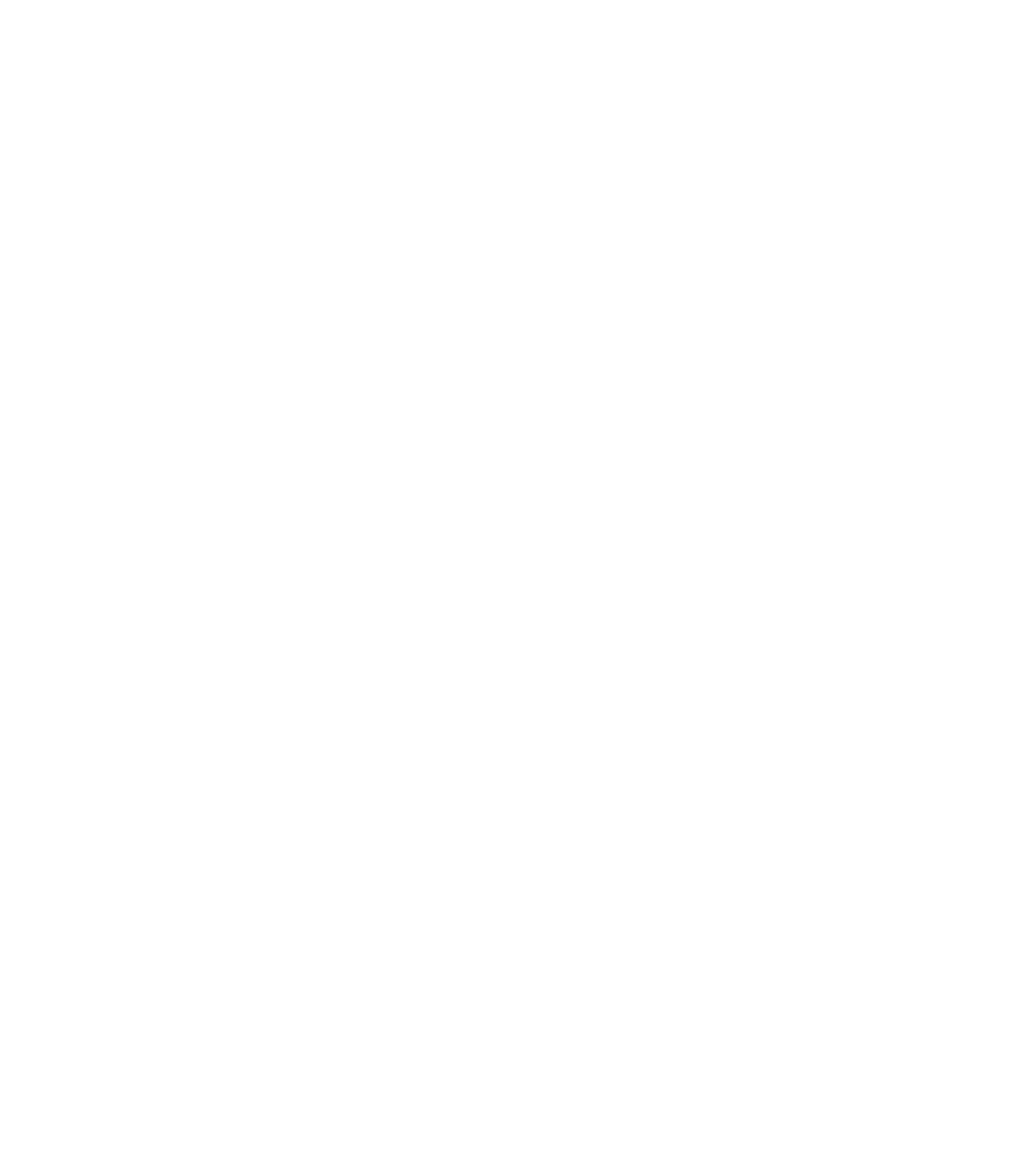
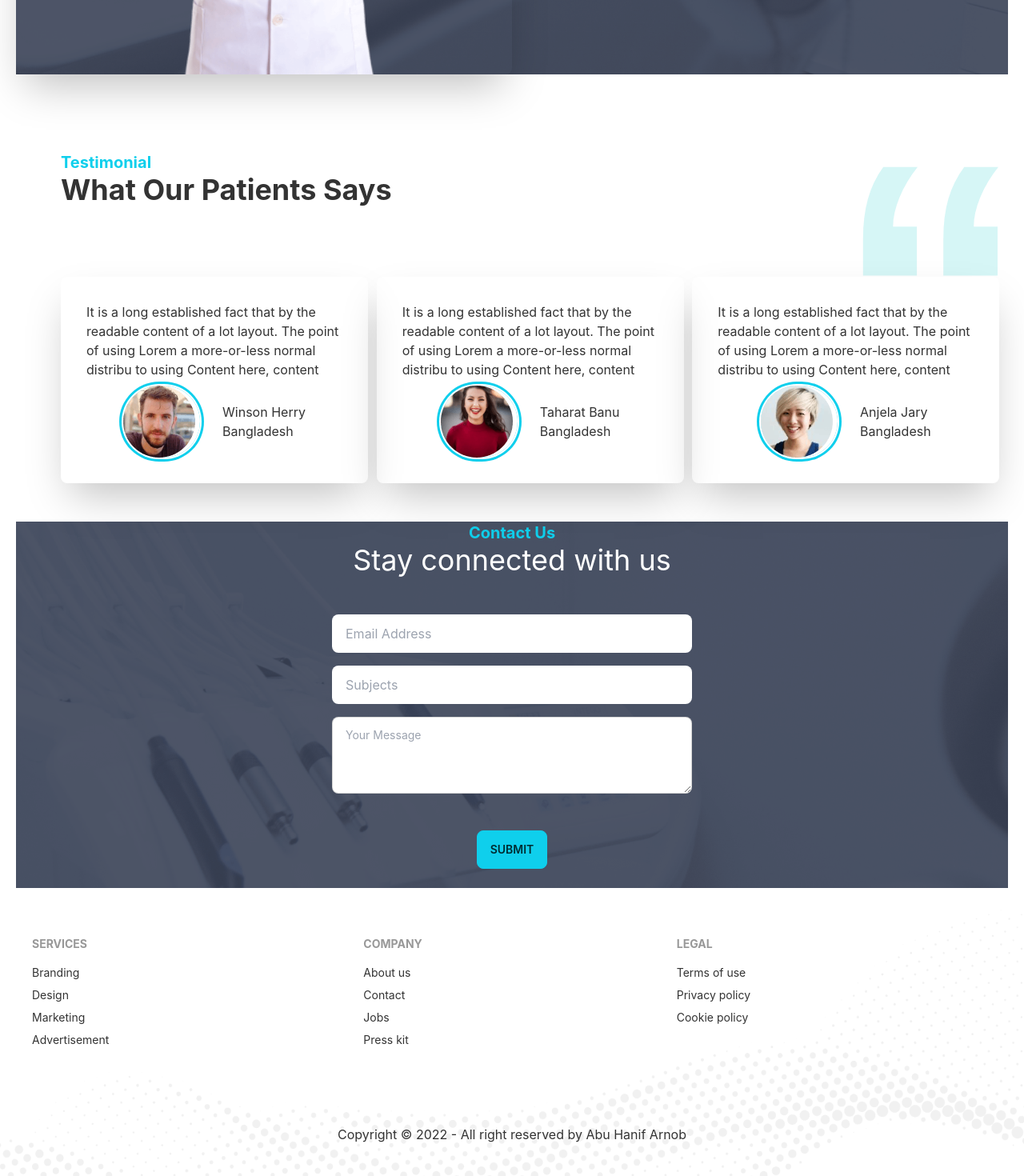
Before and after one commit to abuhanifornob/doctors-portal-cline-side, a React (Create React App) app: page / in a window 1280 px wide. Shown: the part 2619-4089 px from the top of the page at 80% size. Before the commit the page ends 2136 px from the top, so only its background shows below. Built offline with nearby package versions, Linux system fonts and the light colour scheme.

Commit message:
home pages designe ok

```diff
--- /dev/null
+++ b/src/component/buttonComponet.js
@@ -0,0 +1,13 @@
+import React from 'react';
+
+const buttonComponet = () => {
+    return (
+        <div>
+             <button className="btn btn-primary bg-gradient-to-r from-cyan-500 to-blue-500">
+            Get Started
+          </button>
+        </div>
+    );
+};
+
+export default buttonComponet;
--- a/src/pages/Home/Banner/Banner.js
+++ b/src/pages/Home/Banner/Banner.js
@@ -1,6 +1,7 @@
 import React from "react";
 import bannerImg from "../../../assets/images/chair.png";
 import bgImg from "../../../assets/images/bg.png";
+import buttonComponet from "../../../component/buttonComponet";
 
 const Banner = () => {
   return (
--- /dev/null
+++ b/src/pages/Home/ContactUs/ContactUs.js
@@ -0,0 +1,35 @@
+import React from 'react';
+import img from "../../../assets/images/appointment.png"
+
+const ContactUs = () => {
+    return (
+        <section className='mt-8'  style={{
+            background:`url(${img})`
+        }}>
+             <div className='w-[359px] lg:w-[450px] mx-auto'>
+            <div className='text-center my-12'>
+                <h3 className='text-primary font-bold text-xl'>Contact Us</h3>
+                <h2 className='text-4xl  text-white'>Stay connected with us</h2>
+                </div>
+                <div>
+                <form className='gap-8'>
+                <input type="text" placeholder="Email Address" className="input w-full mb-4 " />
+                <input type="text" placeholder="Subjects" className="input w-full mb-4 " />
+                <textarea className="textarea textarea-bordered h-24 w-full mb-4" placeholder="Your Message"></textarea>
+                <div className='flex justify-center '>
+                <button className="btn btn-primary my-6" type='submit'>Submit</button>
+                </div>
+
+
+
+                </form>
+                </div>
+
+
+        </div>
+        </section>
+
+    );
+};
+
+export default ContactUs;
--- a/src/pages/Home/Home/Home.js
+++ b/src/pages/Home/Home/Home.js
@@ -2,7 +2,10 @@ import React from "react";
 import Banner from "../Banner/Banner";
 
 import CardsInfo from "../CardInformation/CardsInfo/CardsInfo";
+import ContactUs from "../ContactUs/ContactUs";
+import MakeApoinment from "../MakeApoinment/MakeApoinment";
 import Services from "../Services/Services";
+import Testimonials from "../Testimonials/Testimonials";
 import TeamInfo from "./TeamInfo/TeamInfo";
 
 const Home = () => {
@@ -12,6 +15,9 @@ const Home = () => {
       <CardsInfo></CardsInfo>
       <Services></Services>
       <TeamInfo></TeamInfo>
+      <MakeApoinment></MakeApoinment>
+      <Testimonials></Testimonials>
+      <ContactUs></ContactUs>
     </div>
   );
 };
--- /dev/null
+++ b/src/pages/Home/MakeApoinment/MakeApoinment.js
@@ -0,0 +1,26 @@
+import React from 'react';
+import appointment from "../../../assets/images/doctor.png"
+import bgAppointment from "../../../assets/images/appointment.png"
+
+
+const MakeApoinment = () => {
+    return (
+        <div className="hero mt-32"
+        style={{ backgroundImage: `url(${bgAppointment})` }}
+        >
+            <div className="hero-content flex-col lg:flex-row p-0">
+                <img src={appointment} className="lg:w-1/2 hidden md:block lg:block rounded-lg shadow-2xl lg:-mt-32" />
+                <div className='pl-12 pb-4 py-10'>
+                    <h3 className='font-bold text-xl text-primary mb-6'>Appointment</h3>
+                    <h1 className="text-4xl font-bold text-white">Make an appointment Today</h1>
+                    <p className="py-6 text-white">Provident cupiditate voluptatem et in. Quaerat fugiat ut assumenda excepturi exercitationem quasi. In deleniti eaque aut repudiandae et a id nisi.</p>
+                    <button className="btn btn-primary bg-gradient-to-r from-cyan-500 to-blue-500">
+            Get Started
+          </button>
+                </div>
+            </div>
+        </div>
+    );
+};
+
+export default MakeApoinment;
--- /dev/null
+++ b/src/pages/Home/Testimonials/Testimonial.js
@@ -0,0 +1,25 @@
+import React from 'react';
+
+const Testimonial = ({ testmonialdata }) => {
+    const { discription, name, address, img } = testmonialdata;
+    return (
+        <div className="card w-96  rounded-lg shadow-2xl">
+            <div className="card-body items-center text-start">
+
+                <p>{discription}</p>
+                <div className="card-actions justify-end items-center gap-7">
+                    <div className="w-24 rounded-full ring ring-primary ring-offset-base-100 ring-offset-2">
+                        <img src={img} />
+                    </div>
+                    <div className=''>
+                        <h3>{name}</h3>
+                        <h4>{address}</h4>
+                    </div>
+
+                </div>
+            </div>
+        </div>
+    );
+};
+
+export default Testimonial;
--- /dev/null
+++ b/src/pages/Home/Testimonials/Testimonials.js
@@ -0,0 +1,58 @@
+import React from 'react';
+import pepole1 from "../../../assets/images/people1.png"
+import pepole2 from "../../../assets/images/people2.png"
+import pepole3 from "../../../assets/images/people3.png"
+import Testimonial from './Testimonial';
+import quote from"../../../assets/icons/quote.svg"
+const Testimonials = () => {
+    const testimonitData=[
+        {
+            id:1,
+            discription:"It is a long established fact that by the readable content of a lot layout. The point of using Lorem a more-or-less normal distribu to using Content here, content",
+            name:'Winson Herry',
+            address:'Bangladesh',
+            img:pepole1
+        },
+        {
+            id:2,
+            discription:"It is a long established fact that by the readable content of a lot layout. The point of using Lorem a more-or-less normal distribu to using Content here, content",
+            name:'Taharat Banu',
+            address:'Bangladesh',
+            img:pepole2
+        },
+        {
+            id:3,
+            discription:"It is a long established fact that by the readable content of a lot layout. The point of using Lorem a more-or-less normal distribu to using Content here, content",
+            name:'Anjela Jary',
+            address:'Bangladesh',
+            img:pepole3
+        },
+    ]
+    return (
+        <div className='mt-24 ml-14'>
+           <div className='flex justify-between'>
+            <div>
+            <h3 className='text-xl text-primary font-bold'>Testimonial</h3>
+            <h1 className='text-4xl font-bold'>What Our Patients Says</h1>
+            </div>
+            <div>
+                <figure>
+                    <img className=' w-24 lg:w-48 ' src={quote} alt="icon" />
+                </figure>
+            </div>
+
+
+            </div>
+            <div className='grid grid-cols-1 md:grid-cols-2 lg:grid-cols-3'>
+               {
+                testimonitData.map(testmonialdata=><Testimonial
+                key={testmonialdata.key}
+                testmonialdata={testmonialdata}
+                ></Testimonial>)
+               }
+            </div>
+        </div>
+    );
+};
+
+export default Testimonials;
--- a/src/pages/Shareds/Footer/Footer.js
+++ b/src/pages/Shareds/Footer/Footer.js
@@ -1,10 +1,44 @@
 import React from 'react';
+import { Link } from 'react-router-dom';
+import footerImg from "../../../assets/images/footer.png"
 
 const Footer = () => {
     return (
-        <div>
-            <h1>This is Footer Page</h1>
-        </div>
+        <footer className=" p-10"
+
+        style={{ backgroundImage: `url(${footerImg})` ,
+        backgroundSize:"cover"
+
+    }}
+        >
+            <div className='footer'>
+                <div>
+                    <span className="footer-title">Services</span>
+                    <Link to="/" className="link link-hover">Branding</Link>
+                    <Link to="/" className="link link-hover">Design</Link>
+                    <Link to="/" className="link link-hover">Marketing</Link>
+                    <Link to="/" className="link link-hover">Advertisement</Link>
+                </div>
+                <div>
+                    <span className="footer-title">Company</span>
+                    <Link to="/" className="link link-hover">About us</Link>
+                    <Link to="/" className="link link-hover">Contact</Link>
+                    <Link to="/" className="link link-hover">Jobs</Link>
+                    <Link to="/" className="link link-hover">Press kit</Link>
+                </div>
+                <div>
+                    <span className="footer-title">Legal</span>
+                    <Link to="/" className="link link-hover">Terms of use</Link>
+                    <Link to="/" className="link link-hover">Privacy policy</Link>
+                    <Link to="/" className="link link-hover">Cookie policy</Link>
+                </div>
+            </div>
+
+            <div className='text-center mt-24'>
+                <p>Copyright © 2022 - All right reserved by Abu Hanif Arnob</p>
+            </div>
+
+        </footer>
     );
 };
 
```
